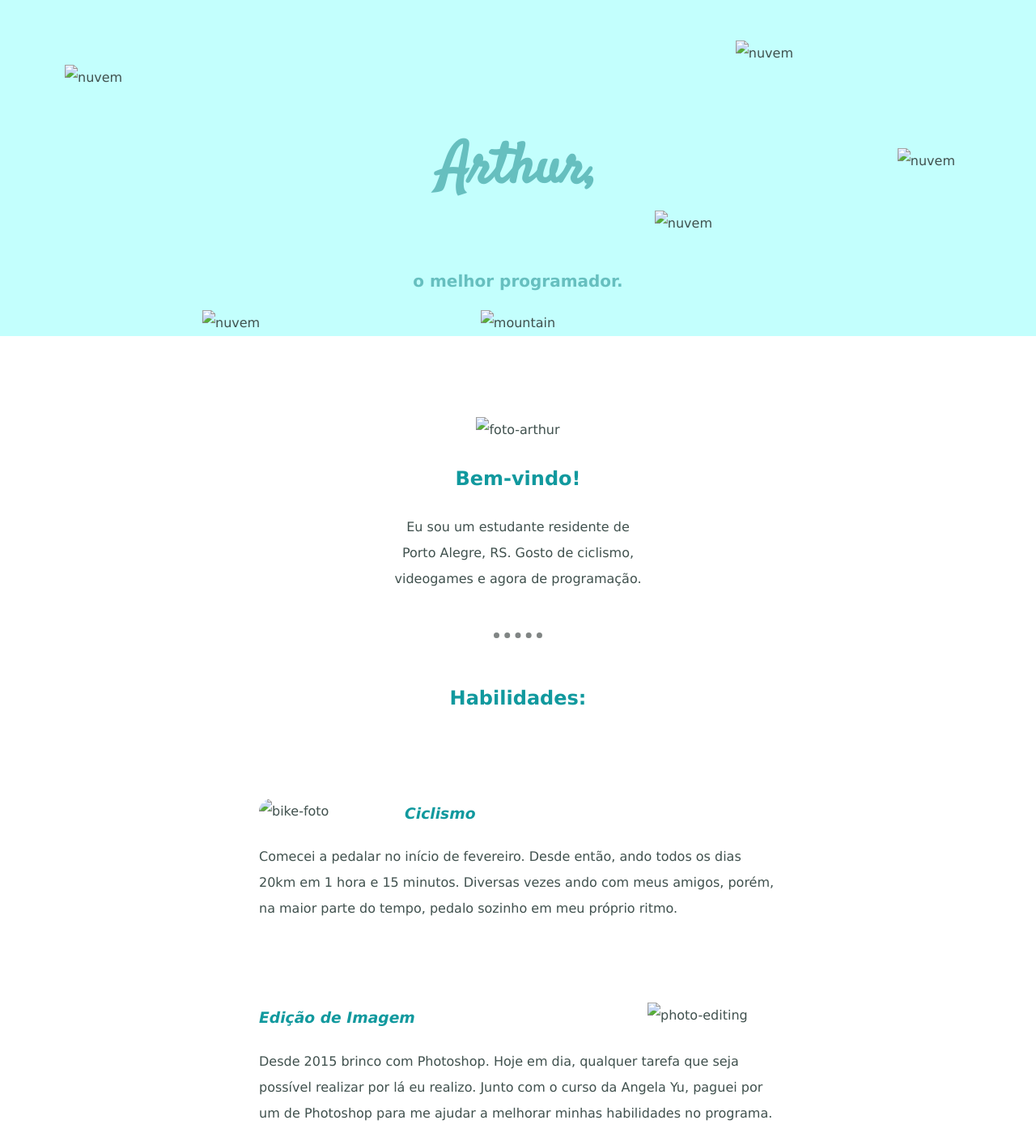
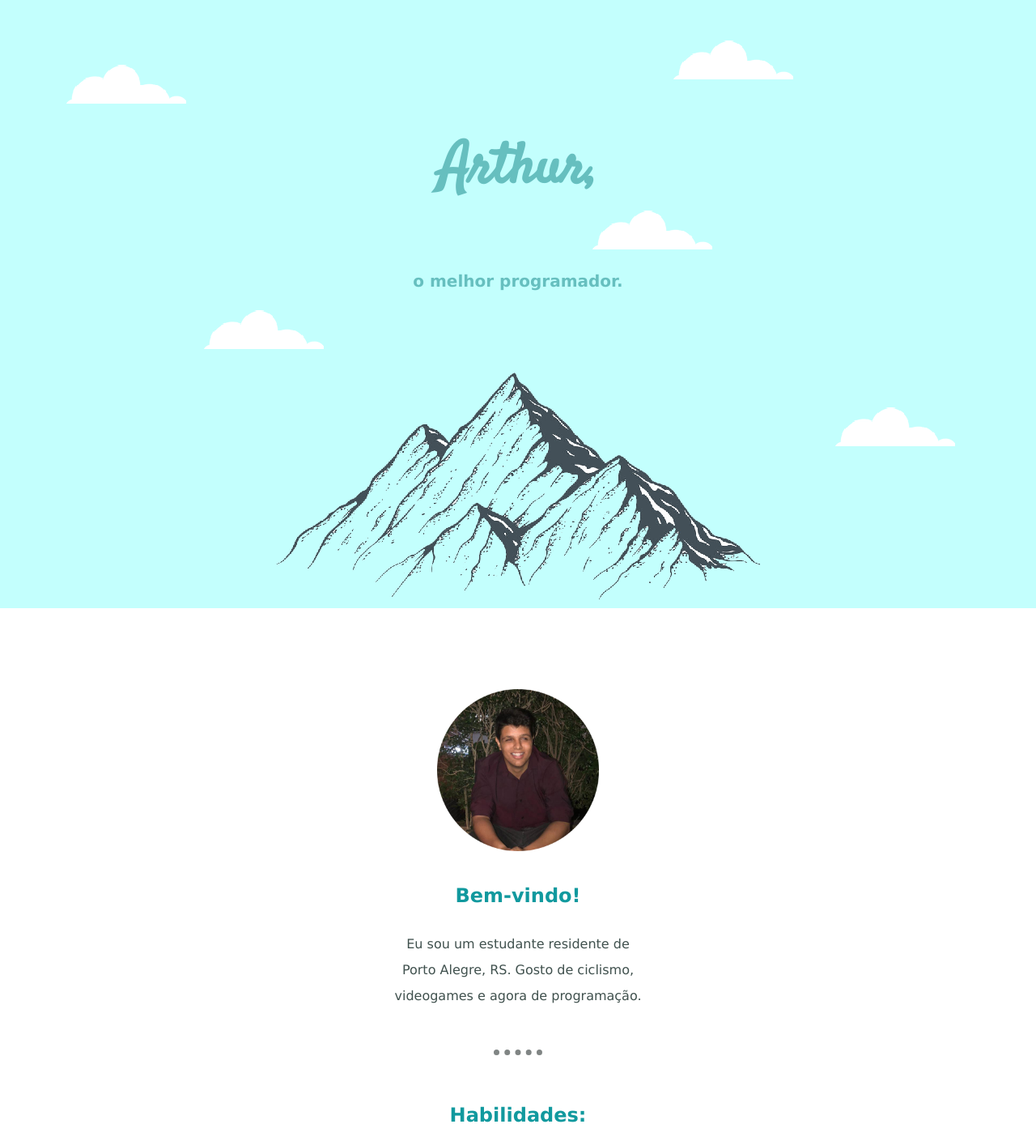
Before and after one commit to tuiduarte/csspersonalpage, a plain HTML site: page index.html in a window 1280 px wide. Shown: the top 1404 px of the page at 81% size. Drawn offline with Linux system fonts and the light colour scheme; the site is published under a folder, as on GitHub Pages, so addresses that start at the root find nothing.

Commit message:
Add files via upload

```diff
--- a/index.html
+++ b/index.html
@@ -15,18 +15,18 @@
 <body>
 
     <div class="top-container">
-        <img class="top-cloud" src="/images/cloud.png" alt="nuvem">
-        <img class="top-cloud2" src="/images/cloud.png" alt="nuvem">
+        <img class="top-cloud" src="images/cloud.png" alt="nuvem">
+        <img class="top-cloud2" src="images/cloud.png" alt="nuvem">
         <h1>Arthur,</h1>
-        <img class="top-cloud3" src="/images/cloud.png" alt="nuvem">
+        <img class="top-cloud3" src="images/cloud.png" alt="nuvem">
         <h2 class="programmer">o melhor programador.</h2>
-        <img class="bottom-cloud" src="/images/cloud.png" alt="nuvem">
-        <img class="bottom-cloud2" src="/images/cloud.png" alt="nuvem">
-        <img class="mountain" src="/images/mountain.png" alt="mountain">
+        <img class="bottom-cloud" src="images/cloud.png" alt="nuvem">
+        <img class="bottom-cloud2" src="images/cloud.png" alt="nuvem">
+        <img class="mountain" src="images/mountain.png" alt="mountain">
     </div>
     <div class="middle-container">
   <div class="profile">
-    <img class="photo" src="/images/Foto.png" alt="foto-arthur">
+    <img class="photo" src="images/Foto.png" alt="foto-arthur">
     <h2 class="bemvindo">Bem-vindo!</h2>
     <p class="intro">Eu sou um estudante residente de Porto Alegre, RS. Gosto de ciclismo, videogames e agora de programação.</p>
   </div>
@@ -34,12 +34,12 @@
   <div class="skills">
     <h2>Habilidades:</h2>
     <div class="skill-row">
-      <img class="bike" src="/images/bicycle.png" alt="bike-foto">
+      <img class="bike" src="images/bicycle.png" alt="bike-foto">
       <h3><em>Ciclismo</em></h3>
       <p>Comecei a pedalar no início de fevereiro. Desde então, ando todos os dias 20km em 1 hora e 15 minutos. Diversas vezes ando com meus amigos, porém, na maior parte do tempo, pedalo sozinho em meu próprio ritmo.</p>
     </div>
     <div class="skill-row">
-      <img class="photoediting" src="/images/photo-editing.png" alt="photo-editing">
+      <img class="photoediting" src="images/photo-editing.png" alt="photo-editing">
       <h3><em>Edição de Imagem</em></h3>
       <p>Desde 2015 brinco com Photoshop. Hoje em dia, qualquer tarefa que seja possível realizar por lá eu realizo. Junto com o curso da Angela Yu, paguei por um de Photoshop para me ajudar a melhorar minhas habilidades no programa.</p>
     </div>
```
